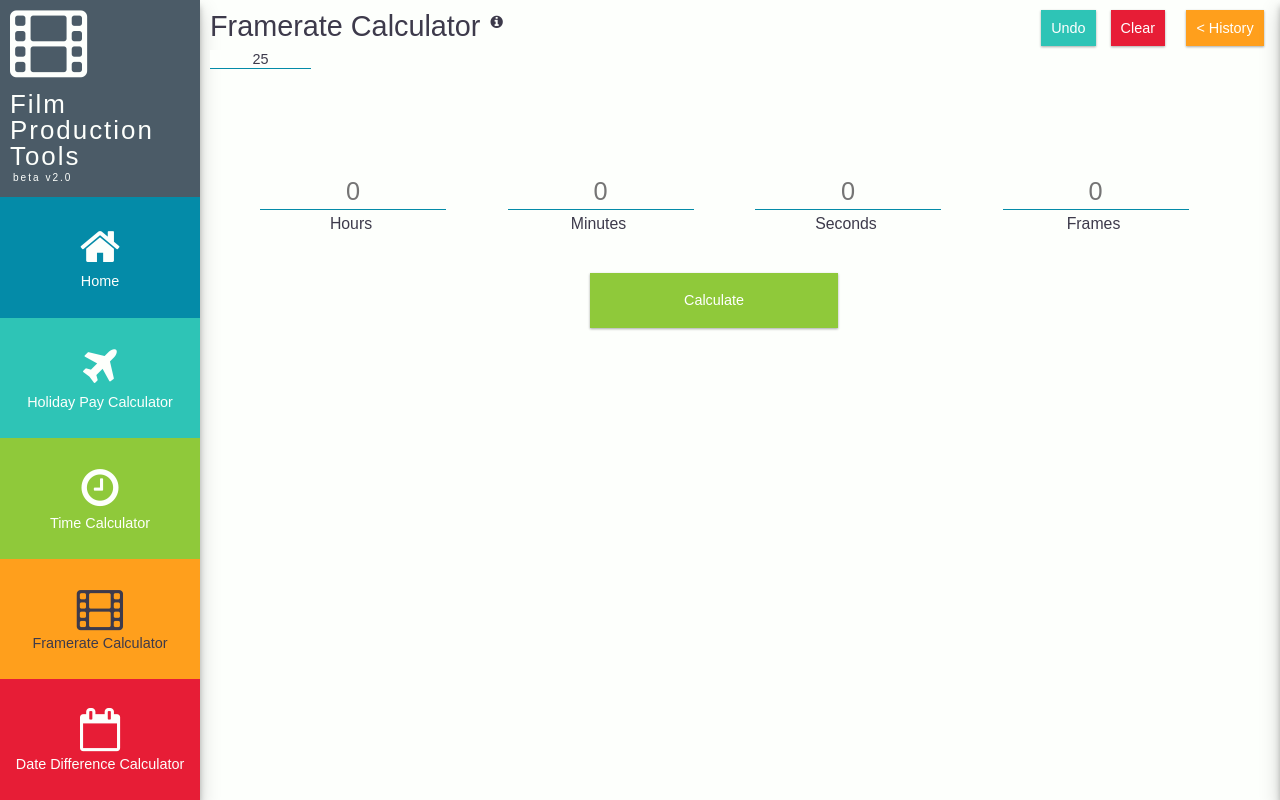
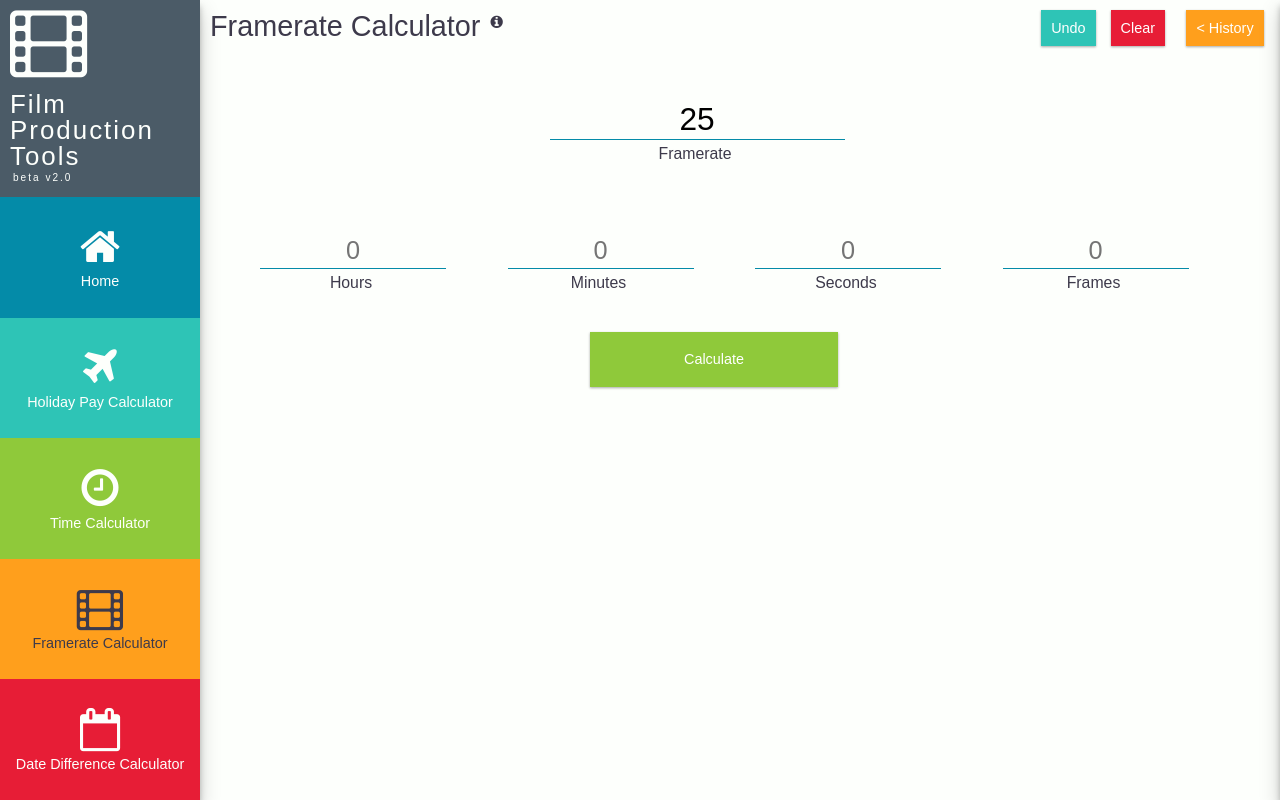
Before and after one commit to JodyDuke/film-production-tools, a React (Create React App) app: page /framerate_calculator in a window 1280 px wide. Shown: the top 800 px of the page. Built offline with nearby package versions, Linux system fonts and the light colour scheme; what webfontloader would draw is missing.

Commit message:
updated framerate input style

```diff
--- a/src/components/scenes/framerate_calculator.js
+++ b/src/components/scenes/framerate_calculator.js
@@ -96,10 +96,10 @@ class FramerateCalculator extends Component {
                     </div>
 
                 </div>
-
-                <FormItem className="header-form-element" type="number" name="framerate" value={this.state.framerate} onChange={this.handleChange.bind(this)} />
-
                 <div className="framerate-input">
+                    <div className="frame">
+                        <FormItem className="form-element" type="number" name="framerate" text="Framerate" value={this.state.framerate} onChange={this.handleChange.bind(this)} />
+                    </div>
                     <form onSubmit={this.handleSubmit}>
                         <FormItem className="form-element" type="number" name="hours" text="Hours" placeHolder='0' value={this.state.hours} onChange={this.handleChange.bind(this)} />
                         <FormItem className="form-element" type="number" name="minutes" text="Minutes" placeHolder='0' value={this.state.minutes} onChange={this.handleChange.bind(this)} />
--- a/src/styles/App.css
+++ b/src/styles/App.css
@@ -369,13 +369,23 @@ h1, h2, h3, h4, h5, h6 {
 input[type=number]::-webkit-input-placeholder {
   font-size: 80%; }
 
+.framerate-input {
+  margin-top: 30px; }
+
+.framerate-input .frame {
+  margin: 20px auto 0px;
+  width: 30%; }
+
+.framerate-input .frame .form-element {
+  width: 100%; }
+
 .framerate-input form {
   display: grid;
   grid-gap: 20px;
   grid-template-columns: repeat(12, 1fr);
   grid-template-rows: 1fr 75px;
   width: 100%;
-  margin-top: 30px;
+  margin-top: 0px;
   text-align: center;
   padding: 50px; }
 
--- a/src/styles/input.scss
+++ b/src/styles/input.scss
@@ -27,13 +27,27 @@ input[type=number]::-webkit-input-placeholder {
     font-size: 80%;
 }
 
+
+.framerate-input {
+    margin-top: 30px;
+}
+
+.framerate-input .frame {
+    margin: 20px auto 0px;
+    width: 30%;
+}
+
+.framerate-input .frame .form-element {
+    width: 100%;
+}
+
 .framerate-input form {
     display: grid;
     grid-gap: 20px;
     grid-template-columns: repeat(12, 1fr);
     grid-template-rows: 1fr 75px;
     width: 100%;
-    margin-top: 30px;
+    margin-top: 0px;
     text-align: center;
     padding: 50px;
 }
```
